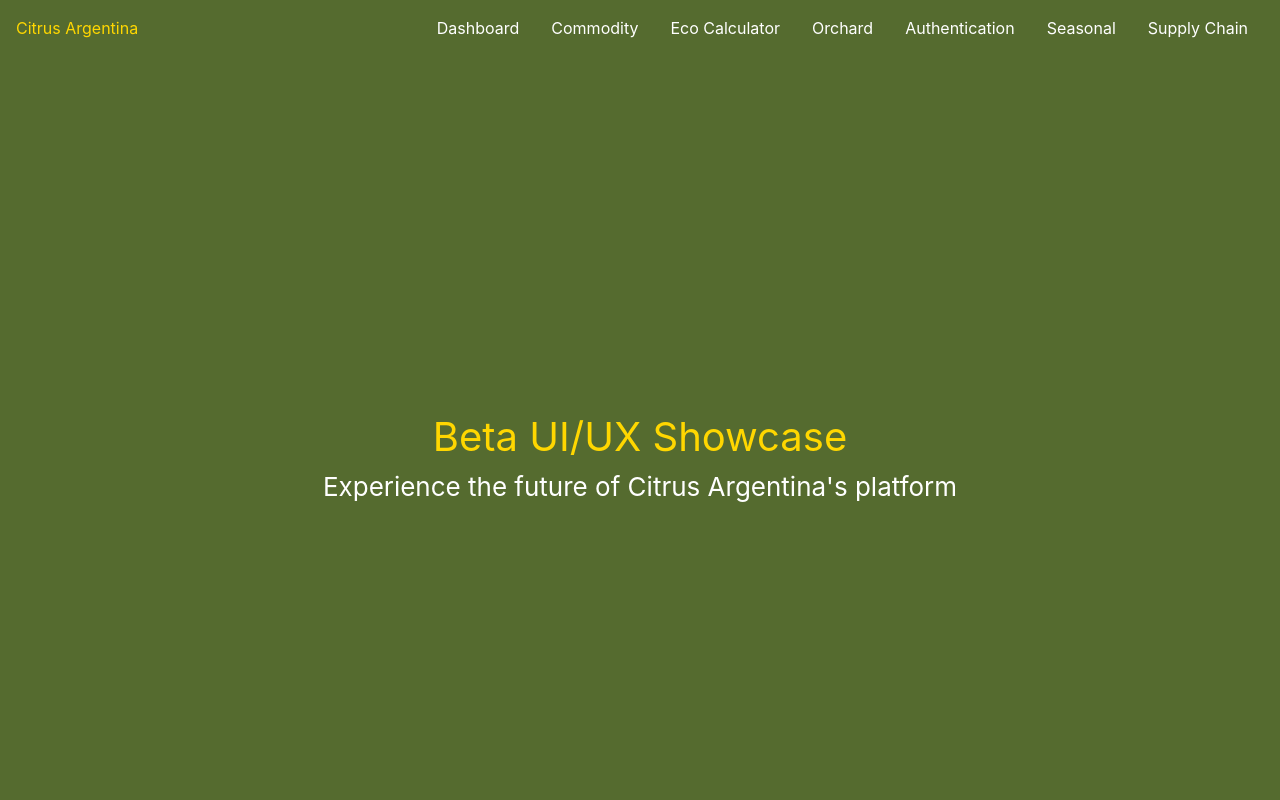
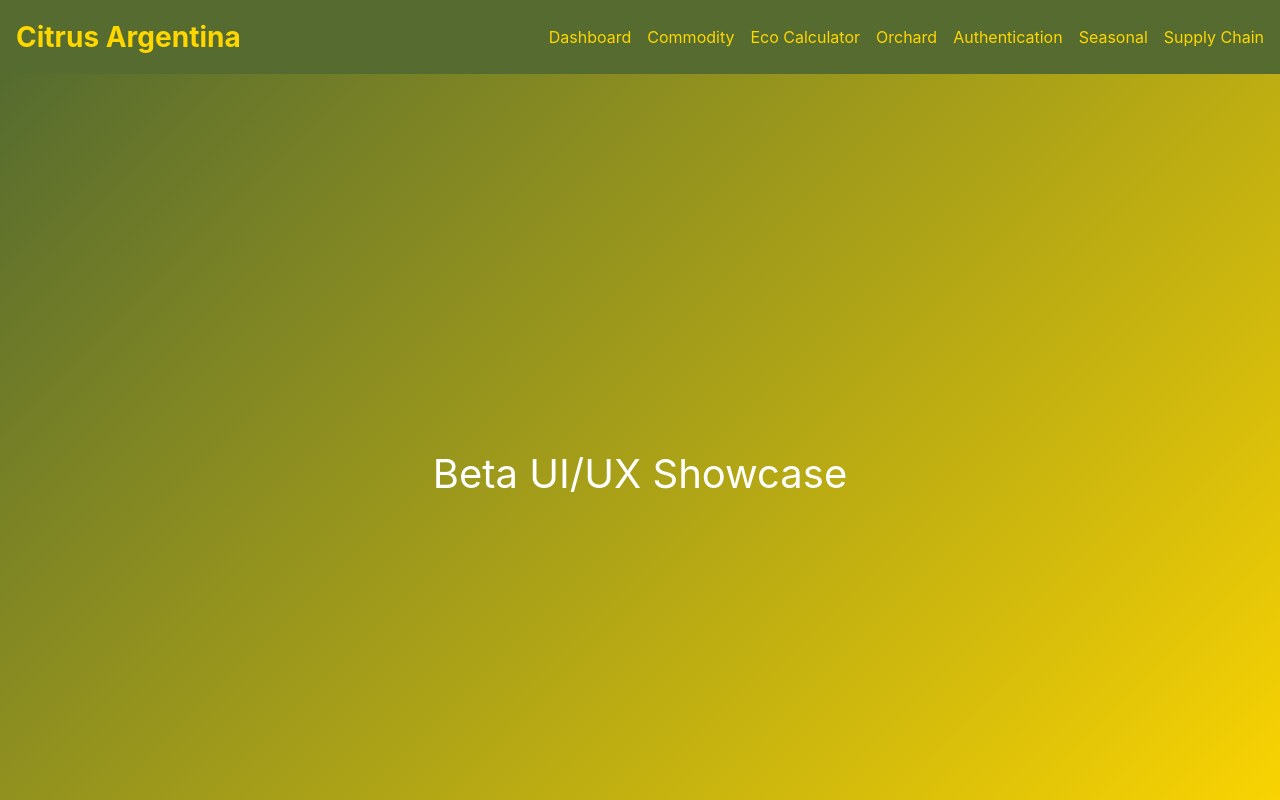
Before and after one commit to skyla643/WEBAPP_FRUITSCOMMERCE, a React (Create React App) app in the folder frontend/: page / in a window 1280 px wide. Shown: the top 800 px of the page. Built offline with nearby package versions, Linux system fonts and the light colour scheme.

Commit message:
Update App.tsx

```diff
--- a/frontend/src/App.tsx
+++ b/frontend/src/App.tsx
@@ -12,83 +12,62 @@ import SupplyChainTracker from './components/SupplyChainTracker';
 
 function App() {
   return (
-    <div className="App" style={{ backgroundColor: 'white', minHeight: '100vh' }}>
-      {/* Navigation Bar */}
-      <nav
-        className="App-nav"
-        style={{ backgroundColor: '#556B2F', padding: '1rem' }}
-      >
-        <div
-          className="container"
-          style={{ display: 'flex', justifyContent: 'space-between', alignItems: 'center' }}
-        >
-          <h2 style={{ color: '#FFD700', margin: 0 }}>Citrus Argentina</h2>
-          <ul
-            style={{ display: 'flex', listStyle: 'none', margin: 0, padding: 0 }}
-          >
-            <li style={{ margin: '0 1rem' }}>
-              <a href="#dashboard" style={{ color: 'white', textDecoration: 'none' }}>Dashboard</a>
-            </li>
-            <li style={{ margin: '0 1rem' }}>
-              <a href="#commodity" style={{ color: 'white', textDecoration: 'none' }}>Commodity</a>
-            </li>
-            <li style={{ margin: '0 1rem' }}>
-              <a href="#eco" style={{ color: 'white', textDecoration: 'none' }}>Eco Calculator</a>
-            </li>
-            <li style={{ margin: '0 1rem' }}>
-              <a href="#orchard" style={{ color: 'white', textDecoration: 'none' }}>Orchard</a>
-            </li>
-            <li style={{ margin: '0 1rem' }}>
-              <a href="#auth" style={{ color: 'white', textDecoration: 'none' }}>Authentication</a>
-            </li>
-            <li style={{ margin: '0 1rem' }}>
-              <a href="#seasonal" style={{ color: 'white', textDecoration: 'none' }}>Seasonal</a>
-            </li>
-            <li style={{ margin: '0 1rem' }}>
-              <a href="#supply" style={{ color: 'white', textDecoration: 'none' }}>Supply Chain</a>
-            </li>
+    <div className="App">
+      {/* Navigation */}
+      <nav style={{ backgroundColor: '#556B2F', padding: '1rem' }}>
+        <div className="container" style={{ display: 'flex', justifyContent: 'space-between', alignItems: 'center' }}>
+          <h1 style={{ color: '#FFD700', fontSize: '1.75rem', fontWeight: 'bold' }}>Citrus Argentina</h1>
+          <ul style={{ display: 'flex', gap: '1rem', listStyle: 'none', margin: 0, padding: 0 }}>
+            <li><a href="#dashboard" style={{ color: '#FFD700', textDecoration: 'none' }}>Dashboard</a></li>
+            <li><a href="#commodity" style={{ color: '#FFD700', textDecoration: 'none' }}>Commodity</a></li>
+            <li><a href="#eco" style={{ color: '#FFD700', textDecoration: 'none' }}>Eco Calculator</a></li>
+            <li><a href="#orchard" style={{ color: '#FFD700', textDecoration: 'none' }}>Orchard</a></li>
+            <li><a href="#auth" style={{ color: '#FFD700', textDecoration: 'none' }}>Authentication</a></li>
+            <li><a href="#seasonal" style={{ color: '#FFD700', textDecoration: 'none' }}>Seasonal</a></li>
+            <li><a href="#supply" style={{ color: '#FFD700', textDecoration: 'none' }}>Supply Chain</a></li>
           </ul>
         </div>
       </nav>
 
-      {/* Header */}
+      {/* Header with gradient */}
       <header
         className="App-header"
-        style={{ backgroundColor: '#556B2F', padding: '2rem', textAlign: 'center' }}
+        style={{
+          background: 'linear-gradient(135deg, #556B2F, #FFD700)',
+          padding: '2rem',
+          textAlign: 'center'
+        }}
       >
-        <h1 style={{ color: '#FFD700', fontSize: '2.5rem' }}>Beta UI/UX Showcase</h1>
-        <p style={{ color: 'white' }}>Experience the future of Citrus Argentina's platform</p>
+        <h1 style={{ fontSize: '2.5rem', margin: 0 }}>Beta UI/UX Showcase</h1>
       </header>
 
-      {/* Main Content */}
-      <main style={{ padding: '2rem' }}>
-        <section id="dashboard">
+      {/* Main content */}
+      <main style={{ padding: '2rem', backgroundColor: 'white' }}>
+        <section id="dashboard" style={{ marginBottom: '2rem' }}>
           <Dashboard />
         </section>
-        <section id="commodity" style={{ marginTop: '2rem' }}>
+        <section id="commodity" style={{ marginBottom: '2rem' }}>
           <CommodityProfile />
         </section>
-        <section id="eco" style={{ marginTop: '2rem' }}>
+        <section id="eco" style={{ marginBottom: '2rem' }}>
           <EcoCalculator />
         </section>
-        <section id="orchard" style={{ marginTop: '2rem' }}>
+        <section id="orchard" style={{ marginBottom: '2rem' }}>
           <OrchardMonitoring />
         </section>
-        <section id="auth" style={{ marginTop: '2rem' }}>
+        <section id="auth" style={{ marginBottom: '2rem' }}>
           <ProductAuthentication />
         </section>
-        <section id="seasonal" style={{ marginTop: '2rem' }}>
+        <section id="seasonal" style={{ marginBottom: '2rem' }}>
           <SeasonalAvailability />
         </section>
-        <section id="supply" style={{ marginTop: '2rem' }}>
+        <section id="supply" style={{ marginBottom: '2rem' }}>
           <SupplyChainTracker />
         </section>
       </main>
 
       {/* Footer */}
-      <footer
-        style={{ backgroundColor: '#FFA500', color: 'white', padding: '1rem', textAlign: 'center' }}
-      >
+      <footer style={{ backgroundColor: '#FFA500', color: 'white', padding: '1rem', textAlign: 'center' }}>
         <p>© 2025 Citrus Argentina. All rights reserved.</p>
       </footer>
     </div>
```
